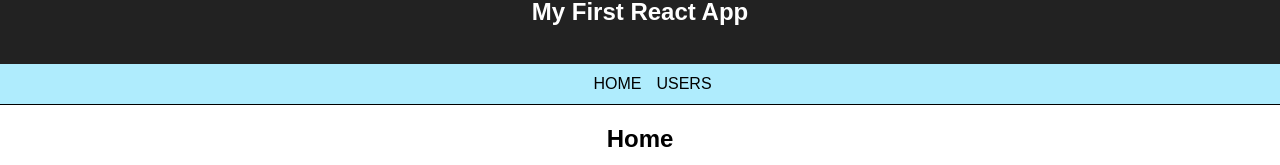
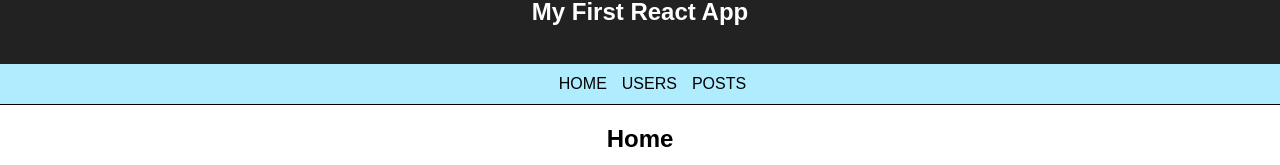
Before and after one commit to andrew-werdna/react_practice, a React (Create React App) app: page / in a window 1280 px wide. Shown: the part 126-291 px from the top of the page. Built offline with nearby package versions, Linux system fonts and the light colour scheme.

Commit message:
added in link to all posts in nav

```diff
--- a/src/Components/App/App.js
+++ b/src/Components/App/App.js
@@ -24,7 +24,7 @@ class App extends Component {
             <ul>
               <li><Link to="/">Home</Link></li>
               <li><Link to="/users">Users</Link></li>
-              {/* <li><Link to="/posts">Posts</Link></li> */}
+              <li><Link to="/posts">Posts</Link></li>
             </ul>
           </nav>
 
```
